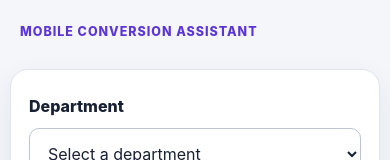
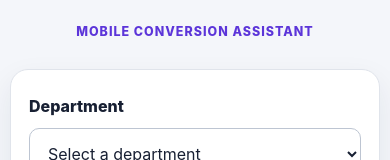
Before and after one commit to Teerasak-Mairoddee/mobile_conversion_assistant, a React (Vite) app: page / in a window 390 px wide. Shown: the top 160 px of the page. Built offline with nearby package versions, Linux system fonts and the light colour scheme.

Commit message:
center eyebrow

```diff
--- a/src/App.css
+++ b/src/App.css
@@ -175,6 +175,6 @@ button {
     }
 
     .eyebrow {
-        padding-left: 10px;
+        text-align: center;
     }
 }
```
